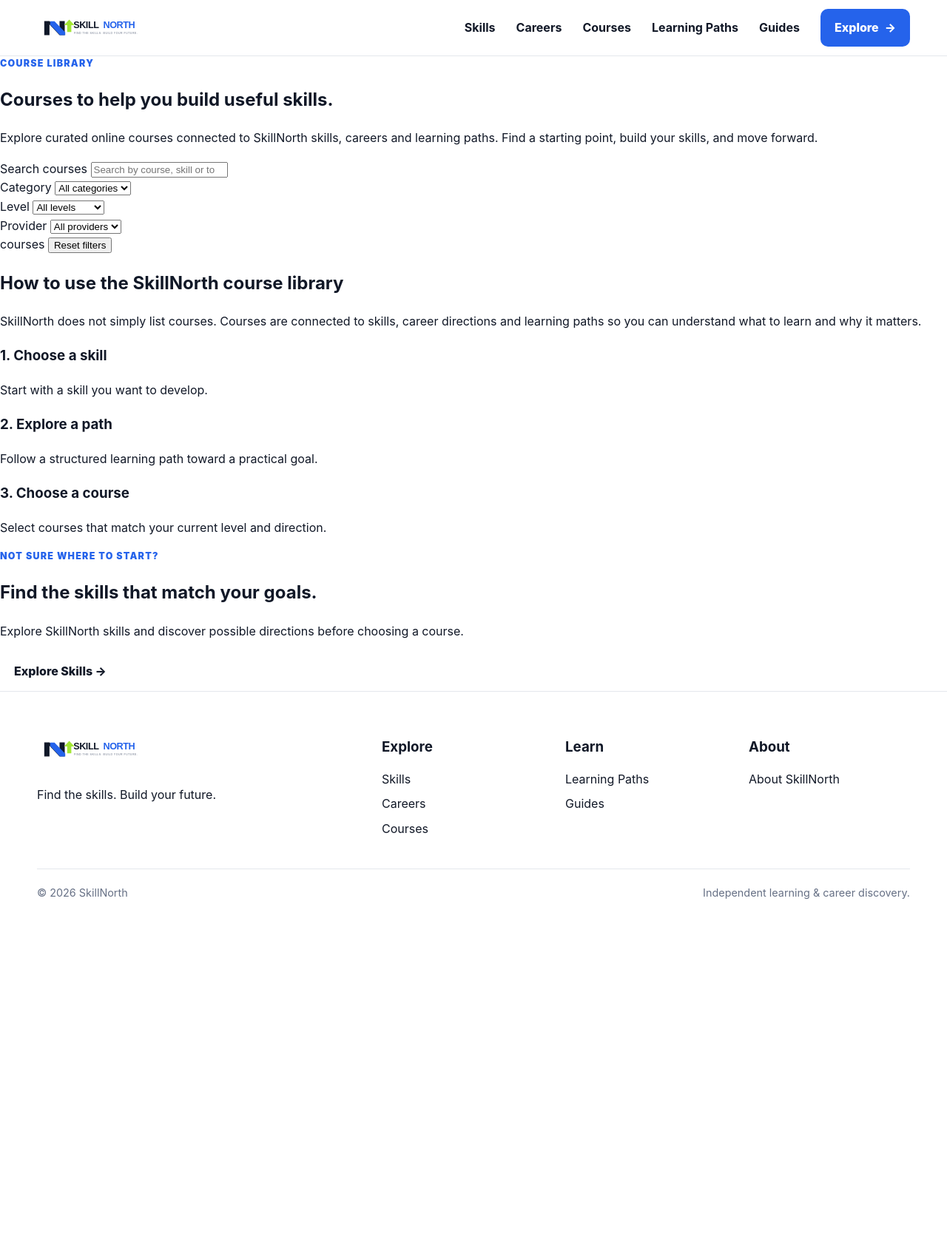
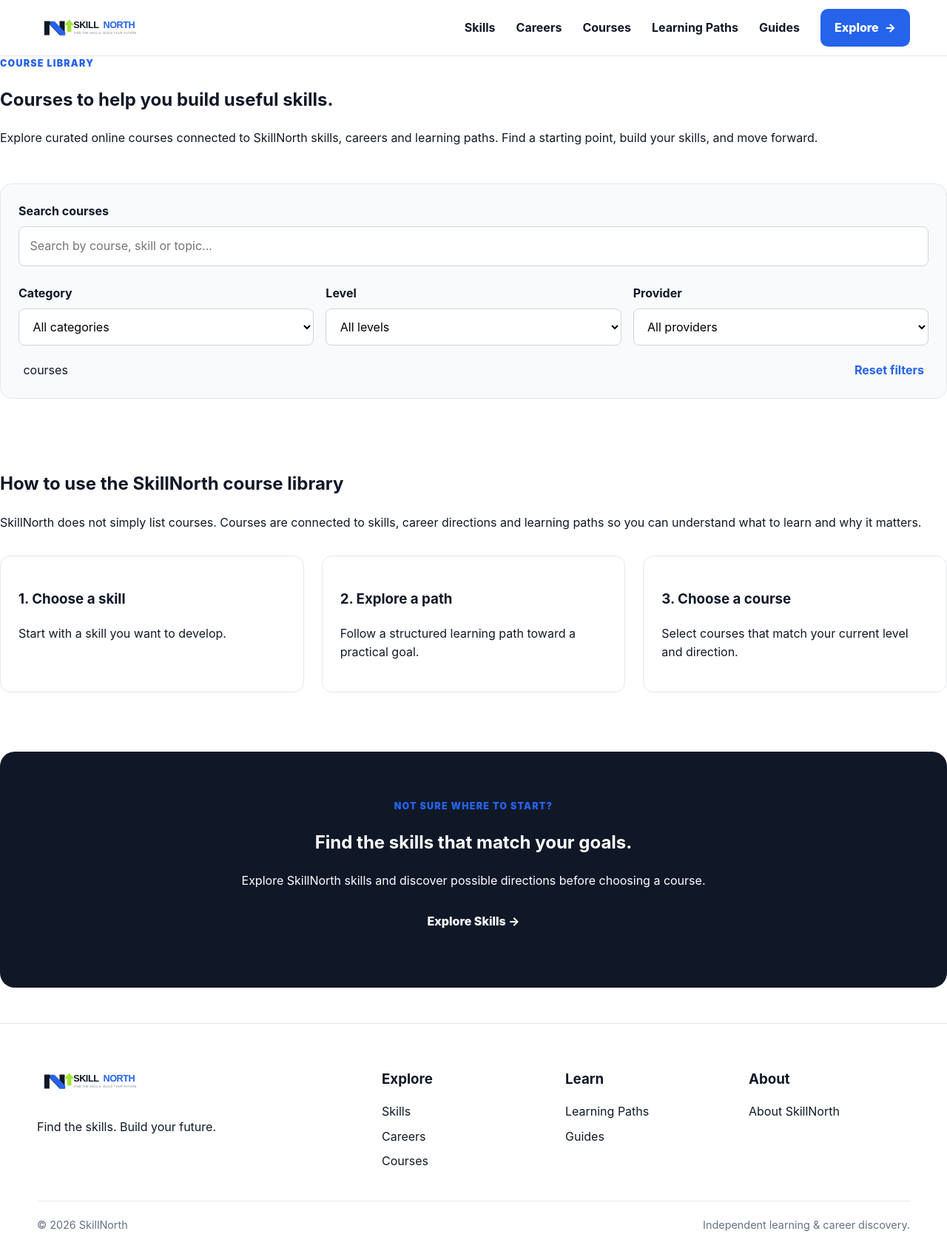
Before and after one commit to Nausica-20/SkillNorth, a Jekyll site: the page built from courses/index.md, in a window 1280 px wide. Shown: the whole page at 74% size. Built offline with Jekyll 4.4.1, drawn with Linux system fonts in a browser that asks for light colours; before the commit the page ends 1242 px from its top, so only the background shows below that.

Commit message:
Add styles for courses library and related components
Added styles for courses library, toolbar, search, filters, and course cards.

```diff
--- a/assets/css/style.css
+++ b/assets/css/style.css
@@ -92,3 +92,237 @@ a{color:inherit}
   .footer-bottom{flex-direction:column;gap:8px}
   .cta-card{flex-direction:column;align-items:flex-start}
 }
+
+/* =========================================
+   COURSES LIBRARY
+   ========================================= */
+
+.courses-library {
+  margin: 3rem 0;
+}
+
+.courses-toolbar {
+  padding: 1.5rem;
+  margin-bottom: 2rem;
+  border: 1px solid #e5e7eb;
+  border-radius: 16px;
+  background: #f8fafc;
+}
+
+.courses-search {
+  margin-bottom: 1.5rem;
+}
+
+.courses-search label,
+.filter-group label {
+  display: block;
+  margin-bottom: 0.5rem;
+  font-weight: 700;
+}
+
+.courses-search input,
+.filter-group select {
+  width: 100%;
+  padding: 0.8rem 0.9rem;
+  border: 1px solid #d0d5dd;
+  border-radius: 8px;
+  background: #ffffff;
+  font: inherit;
+}
+
+.courses-filters {
+  display: grid;
+  grid-template-columns: repeat(3, 1fr);
+  gap: 1rem;
+}
+
+.courses-results-bar {
+  display: flex;
+  align-items: center;
+  gap: 0.4rem;
+  margin-top: 1.25rem;
+}
+
+.courses-results-bar button {
+  margin-left: auto;
+  border: 0;
+  background: transparent;
+  color: #2563eb;
+  font: inherit;
+  font-weight: 700;
+  cursor: pointer;
+}
+
+.course-grid {
+  display: grid;
+  grid-template-columns: repeat(3, 1fr);
+  gap: 1.5rem;
+}
+
+.course-card {
+  display: flex;
+  flex-direction: column;
+  min-height: 100%;
+  padding: 1.5rem;
+  border: 1px solid #e5e7eb;
+  border-radius: 16px;
+  background: #ffffff;
+  box-shadow: 0 4px 16px rgba(16, 24, 40, 0.05);
+}
+
+.course-card__top {
+  display: flex;
+  justify-content: space-between;
+  gap: 1rem;
+  margin-bottom: 1rem;
+}
+
+.course-card__category,
+.course-card__level {
+  font-size: 0.78rem;
+  font-weight: 800;
+  letter-spacing: 0.02em;
+}
+
+.course-card__category {
+  color: #2563eb;
+}
+
+.course-card__level {
+  color: #667085;
+}
+
+.course-card__title {
+  margin: 0 0 0.75rem;
+  font-size: 1.25rem;
+  line-height: 1.25;
+}
+
+.course-card__description {
+  color: #667085;
+  line-height: 1.65;
+}
+
+.course-card__meta {
+  display: flex;
+  flex-wrap: wrap;
+  gap: 0.5rem;
+  margin: 1rem 0;
+  font-size: 0.85rem;
+  color: #475467;
+}
+
+.course-card__meta span {
+  padding: 0.35rem 0.55rem;
+  border-radius: 999px;
+  background: #f2f4f7;
+}
+
+.course-card__tags {
+  display: flex;
+  flex-wrap: wrap;
+  gap: 0.4rem;
+  margin-bottom: 1.25rem;
+}
+
+.course-card__tags span {
+  padding: 0.3rem 0.5rem;
+  border-radius: 6px;
+  background: #f8fafc;
+  color: #667085;
+  font-size: 0.75rem;
+}
+
+.course-card__footer {
+  margin-top: auto;
+}
+
+.course-card__footer .button {
+  display: inline-block;
+}
+
+.course-card__disclosure {
+  margin: 0.9rem 0 0;
+  color: #98a2b3;
+  font-size: 0.72rem;
+  line-height: 1.45;
+}
+
+.course-card[hidden] {
+  display: none;
+}
+
+.courses-empty {
+  padding: 3rem 1rem;
+  text-align: center;
+  border: 1px dashed #d0d5dd;
+  border-radius: 16px;
+}
+
+.courses-empty[hidden] {
+  display: none;
+}
+
+.courses-intro {
+  margin-top: 4rem;
+}
+
+.three-column-grid {
+  display: grid;
+  grid-template-columns: repeat(3, 1fr);
+  gap: 1.5rem;
+  margin-top: 2rem;
+}
+
+.three-column-grid > div {
+  padding: 1.5rem;
+  border: 1px solid #e5e7eb;
+  border-radius: 14px;
+}
+
+.final-cta {
+  margin: 5rem 0 3rem;
+  padding: 4rem 2rem;
+  text-align: center;
+  border-radius: 20px;
+  background: #101828;
+  color: #ffffff;
+}
+
+.final-cta p {
+  max-width: 680px;
+  margin-left: auto;
+  margin-right: auto;
+}
+
+@media (max-width: 900px) {
+
+  .course-grid {
+    grid-template-columns: repeat(2, 1fr);
+  }
+
+  .courses-filters {
+    grid-template-columns: 1fr;
+  }
+
+  .three-column-grid {
+    grid-template-columns: 1fr;
+  }
+
+}
+
+@media (max-width: 640px) {
+
+  .course-grid {
+    grid-template-columns: 1fr;
+  }
+
+  .course-card {
+    padding: 1.25rem;
+  }
+
+  .final-cta {
+    padding: 3rem 1.25rem;
+  }
+
+}
```
